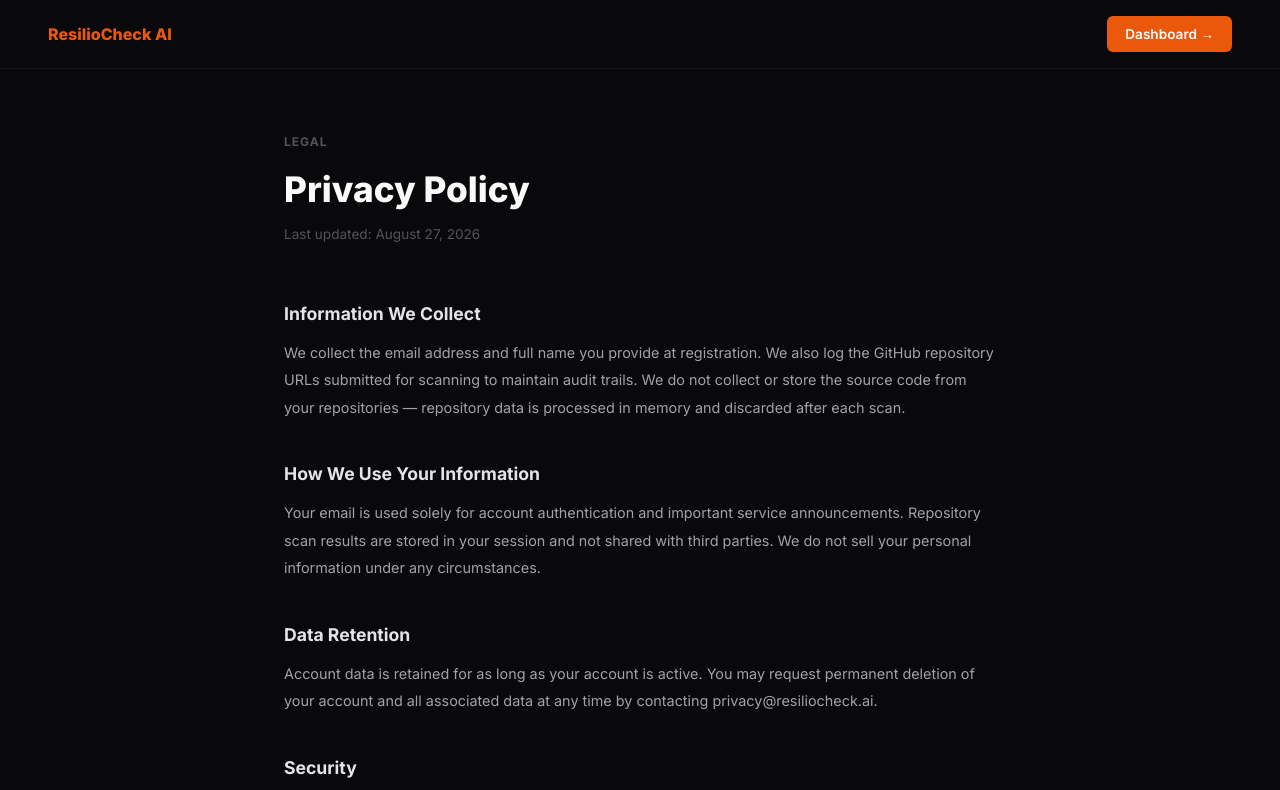
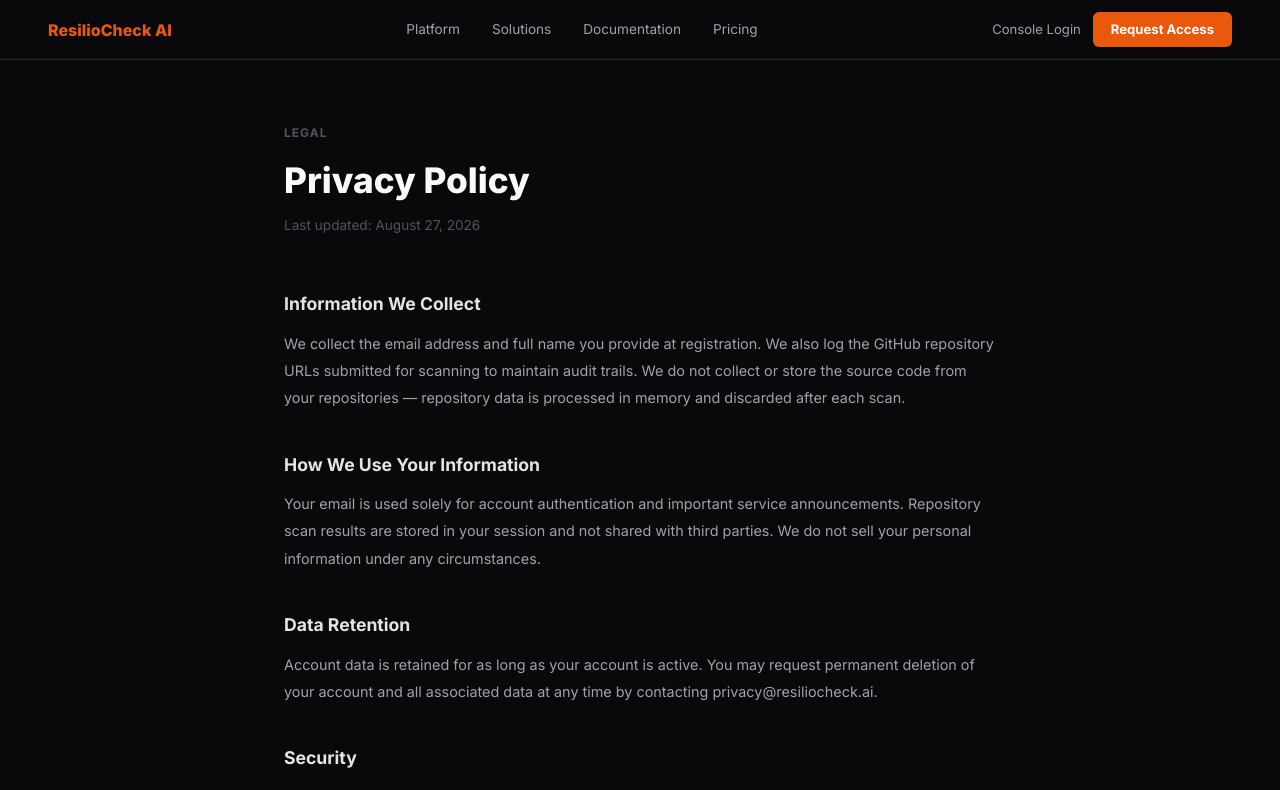
Before and after one commit to brotherJoe-7/resiliocheck-core, a Next.js app in the folder frontend/: page /privacy in a window 1280 px wide. Shown: the top 790 px of the page. Built offline with nearby package versions, Linux system fonts and the light colour scheme.

Commit message:
feat: global navbar and flat design system

```diff
--- /dev/null
+++ b/frontend/src/app/components/Navbar.tsx
@@ -0,0 +1,36 @@
+import Link from 'next/link';
+
+export default function Navbar({ activeItem }: { activeItem?: string }) {
+  return (
+    <nav style={{ display: 'flex', alignItems: 'center', justifyContent: 'space-between', padding: '0 48px', height: 60, borderBottom: '1px solid #27272a' }}>
+      <Link href="/" style={{ textDecoration: 'none' }}>
+        <div style={{ fontWeight: 800, fontSize: '1rem', color: '#ea580c' }}>ResilioCheck AI</div>
+      </Link>
+      <div style={{ display: 'flex', gap: 32, fontSize: '0.85rem', color: '#a1a1aa' }}>
+        {['Platform', 'Solutions', 'Documentation', 'Pricing'].map(item => {
+          const isActive = activeItem === item;
+          const href = item === 'Pricing' ? '/' : `/${item.toLowerCase()}`;
+          return (
+            <Link
+              key={item}
+              href={href}
+              style={{
+                color: isActive ? '#ea580c' : '#a1a1aa',
+                textDecoration: isActive ? 'underline' : 'none',
+                textUnderlineOffset: 4,
+                cursor: 'pointer',
+                transition: 'color 0.15s'
+              }}
+            >
+              {item}
+            </Link>
+          );
+        })}
+      </div>
+      <div style={{ display: 'flex', gap: 12, alignItems: 'center' }}>
+        <Link href="/login" style={{ fontSize: '0.82rem', color: '#a1a1aa', textDecoration: 'none', transition: 'color 0.15s' }}>Console Login</Link>
+        <Link href="/register" style={{ background: '#ea580c', color: 'white', border: 'none', borderRadius: 6, padding: '8px 18px', fontSize: '0.82rem', fontWeight: 700, cursor: 'pointer', textDecoration: 'none', transition: 'opacity 0.15s' }}>Request Access</Link>
+      </div>
+    </nav>
+  );
+}
--- a/frontend/src/app/dashboard/settings/page.tsx
+++ b/frontend/src/app/dashboard/settings/page.tsx
@@ -95,7 +95,7 @@ export default function SettingsPage() {
             </div>
 
             <div style={{ display: 'flex', flexDirection: 'column', gap: 24 }}>
-              <div className="rc-card" style={{ border: '1px solid var(--accent)', background: 'linear-gradient(180deg, rgba(234,88,12,0.05) 0%, rgba(0,0,0,0) 100%)' }}>
+              <div className="rc-card" style={{ border: '1px solid var(--accent)' }}>
                 <div style={{ display: 'flex', justifyContent: 'space-between', alignItems: 'center', marginBottom: 16 }}>
                   <div style={{ fontSize: '1.1rem', fontWeight: 700 }}>{settings.plan.name}</div>
                   <div className="rc-pill rc-pill-orange">{settings.plan.status}</div>
--- a/frontend/src/app/documentation/page.tsx
+++ b/frontend/src/app/documentation/page.tsx
@@ -1,5 +1,6 @@
 import Link from 'next/link';
 import { Check } from 'lucide-react';
+import Navbar from '../components/Navbar';
 
 
 const sections = [
@@ -14,10 +15,9 @@ const sections = [
 export default function DocumentationPage() {
   return (
     <div style={{ minHeight: '100vh', background: '#09090b', color: '#fafafa', fontFamily: 'Inter, sans-serif' }}>
-      <nav style={{ display: 'flex', justifyContent: 'space-between', alignItems: 'center', padding: '16px 48px', borderBottom: '1px solid #18181b', position: 'sticky', top: 0, background: '#09090b', zIndex: 10 }}>
-        <Link href="/" style={{ fontWeight: 800, fontSize: '1rem', color: '#ea580c', textDecoration: 'none' }}>ResilioCheck AI</Link>
-        <Link href="/dashboard" style={{ background: '#ea580c', color: '#fff', borderRadius: 6, padding: '8px 18px', textDecoration: 'none', fontWeight: 600, fontSize: '0.85rem' }}>Open Dashboard →</Link>
-      </nav>
+      <div style={{ position: 'sticky', top: 0, zIndex: 10, background: '#09090b' }}>
+        <Navbar activeItem="Documentation" />
+      </div>
 
       <div style={{ display: 'grid', gridTemplateColumns: '220px 1fr', maxWidth: 1100, margin: '0 auto', padding: '0 24px' }}>
         {/* Sidebar */}
--- a/frontend/src/app/globals.css
+++ b/frontend/src/app/globals.css
@@ -88,7 +88,7 @@
 
   /* Primary button */
   .rc-btn-primary {
-    background: linear-gradient(180deg, #f97316, #ea580c);
+    background: #ea580c;
     color: white; border: none; border-radius: 6px;
     padding: 9px 18px; font-size: 0.82rem; font-weight: 700;
     cursor: pointer; display: inline-flex; align-items: center; gap: 6px;
--- a/frontend/src/app/login/page.tsx
+++ b/frontend/src/app/login/page.tsx
@@ -30,14 +30,13 @@ export default function LoginPage() {
 
   return (
     <div style={{ minHeight: '100vh', background: '#09090b', display: 'flex', alignItems: 'center', justifyContent: 'center', padding: 20 }}>
-      {/* Background glow */}
-      <div style={{ position: 'fixed', top: '20%', left: '50%', transform: 'translateX(-50%)', width: 500, height: 300, background: 'radial-gradient(ellipse, rgba(234,88,12,0.12) 0%, transparent 70%)', pointerEvents: 'none' }} />
+      {/* Background glow removed for flat design */}
 
       <div style={{ width: '100%', maxWidth: 420, position: 'relative', zIndex: 1 }}>
         {/* Logo */}
         <div style={{ textAlign: 'center', marginBottom: 40 }}>
           <div style={{ display: 'inline-flex', alignItems: 'center', gap: 10, marginBottom: 8 }}>
-            <div style={{ width: 32, height: 32, background: 'linear-gradient(135deg, #ea580c, #dc2626)', borderRadius: 8, display: 'flex', alignItems: 'center', justifyContent: 'center', fontSize: '1rem' }}><Zap size={16} /></div>
+            <div style={{ width: 32, height: 32, background: '#ea580c', borderRadius: 8, display: 'flex', alignItems: 'center', justifyContent: 'center', fontSize: '1rem' }}><Zap size={16} /></div>
             <span style={{ fontSize: '1.3rem', fontWeight: 800, color: '#fafafa', letterSpacing: '-0.02em' }}>ResilioCheck AI</span>
           </div>
           <div style={{ fontSize: '0.85rem', color: '#71717a' }}>Sign in to your workspace</div>
--- a/frontend/src/app/page.tsx
+++ b/frontend/src/app/page.tsx
@@ -1,5 +1,6 @@
 import Link from 'next/link';
 import { Check } from 'lucide-react';
+import Navbar from './components/Navbar';
 
 
 const PLANS = [
@@ -26,19 +27,7 @@ const PLANS = [
 export default function LandingPage() {
   return (
     <div style={{ minHeight: '100vh', background: '#09090b', display: 'flex', flexDirection: 'column' }}>
-      {/* Nav */}
-      <nav style={{ display: 'flex', alignItems: 'center', justifyContent: 'space-between', padding: '0 48px', height: 60, borderBottom: '1px solid #27272a' }}>
-        <div style={{ fontWeight: 800, fontSize: '1rem', color: '#ea580c' }}>ResilioCheck AI</div>
-        <div style={{ display: 'flex', gap: 32, fontSize: '0.85rem', color: '#a1a1aa' }}>
-          {['Platform', 'Solutions', 'Documentation', 'Pricing'].map(item => (
-            <Link key={item} href={item === 'Pricing' ? '/' : `/${item.toLowerCase()}`} style={{ color: item === 'Pricing' ? '#ea580c' : '#a1a1aa', textDecoration: item === 'Pricing' ? 'underline' : 'none', textUnderlineOffset: 4, cursor: 'pointer', transition: 'color 0.15s' }}>{item}</Link>
-          ))}
-        </div>
-        <div style={{ display: 'flex', gap: 12, alignItems: 'center' }}>
-          <Link href="/dashboard" style={{ fontSize: '0.82rem', color: '#a1a1aa', textDecoration: 'none' }}>Console Login</Link>
-          <Link href="/dashboard" style={{ background: 'linear-gradient(180deg,#f97316,#ea580c)', color: 'white', border: 'none', borderRadius: 6, padding: '8px 18px', fontSize: '0.82rem', fontWeight: 700, cursor: 'pointer', textDecoration: 'none' }}>Request Access</Link>
-        </div>
-      </nav>
+      <Navbar activeItem="Pricing" />
 
       {/* Pricing Hero */}
       <div style={{ flex: 1, padding: '80px 48px' }}>
@@ -76,7 +65,7 @@ export default function LandingPage() {
                   </div>
                 ))}
               </div>
-              <Link href="/dashboard" style={{ display: 'flex', justifyContent: 'center', padding: '11px 20px', borderRadius: 6, fontSize: '0.85rem', fontWeight: 700, cursor: 'pointer', textDecoration: 'none', background: plan.ctaPrimary ? 'linear-gradient(180deg,#f97316,#ea580c)' : 'transparent', color: plan.ctaPrimary ? 'white' : '#fafafa', border: plan.ctaPrimary ? 'none' : '1px solid #27272a', transition: 'all 0.15s' }}>
+              <Link href="/register" style={{ display: 'flex', justifyContent: 'center', padding: '11px 20px', borderRadius: 6, fontSize: '0.85rem', fontWeight: 700, cursor: 'pointer', textDecoration: 'none', background: plan.ctaPrimary ? '#ea580c' : 'transparent', color: plan.ctaPrimary ? 'white' : '#fafafa', border: plan.ctaPrimary ? 'none' : '1px solid #27272a', transition: 'opacity 0.15s' }}>
                 {plan.cta}
               </Link>
             </div>
--- a/frontend/src/app/platform/page.tsx
+++ b/frontend/src/app/platform/page.tsx
@@ -1,5 +1,6 @@
 import Link from 'next/link';
 import { Brain, Sparkles, LayoutGrid, Key, Settings, Ship } from 'lucide-react';
+import Navbar from '../components/Navbar';
 import type { LucideIcon } from 'lucide-react';
 
 const features: { Icon: LucideIcon; title: string; desc: string }[] = [
@@ -14,10 +15,7 @@ const features: { Icon: LucideIcon; title: string; desc: string }[] = [
 export default function PlatformPage() {
   return (
     <div style={{ minHeight: '100vh', background: '#09090b', color: '#fafafa', fontFamily: 'Inter, sans-serif' }}>
-      <nav style={{ display: 'flex', justifyContent: 'space-between', alignItems: 'center', padding: '16px 48px', borderBottom: '1px solid #18181b' }}>
-        <Link href="/" style={{ fontWeight: 800, fontSize: '1rem', color: '#ea580c', textDecoration: 'none' }}>ResilioCheck AI</Link>
-        <Link href="/login" style={{ background: '#ea580c', color: '#fff', borderRadius: 6, padding: '8px 18px', textDecoration: 'none', fontWeight: 600, fontSize: '0.85rem' }}>Get Started →</Link>
-      </nav>
+      <Navbar activeItem="Platform" />
 
       <div style={{ maxWidth: 900, margin: '0 auto', padding: '80px 24px' }}>
         <div style={{ textAlign: 'center', marginBottom: 72 }}>
@@ -41,7 +39,7 @@ export default function PlatformPage() {
         </div>
 
         <div style={{ textAlign: 'center', marginTop: 72 }}>
-          <Link href="/register" style={{ background: 'linear-gradient(135deg, #ea580c, #dc2626)', color: '#fff', borderRadius: 8, padding: '14px 32px', textDecoration: 'none', fontWeight: 700, fontSize: '1rem' }}>
+          <Link href="/register" style={{ background: '#ea580c', color: '#fff', borderRadius: 8, padding: '14px 32px', textDecoration: 'none', fontWeight: 700, fontSize: '1rem' }}>
             Start Scanning Free →
           </Link>
         </div>
--- a/frontend/src/app/privacy/page.tsx
+++ b/frontend/src/app/privacy/page.tsx
@@ -1,4 +1,5 @@
 import Link from 'next/link';
+import Navbar from '../components/Navbar';
 
 const sections = [
   ['Information We Collect', 'We collect the email address and full name you provide at registration. We also log the GitHub repository URLs submitted for scanning to maintain audit trails. We do not collect or store the source code from your repositories — repository data is processed in memory and discarded after each scan.'],
@@ -11,10 +12,7 @@ const sections = [
 export default function PrivacyPage() {
   return (
     <div style={{ minHeight: '100vh', background: '#09090b', color: '#fafafa', fontFamily: 'Inter, sans-serif' }}>
-      <nav style={{ display: 'flex', justifyContent: 'space-between', alignItems: 'center', padding: '16px 48px', borderBottom: '1px solid #18181b' }}>
-        <Link href="/" style={{ fontWeight: 800, fontSize: '1rem', color: '#ea580c', textDecoration: 'none' }}>ResilioCheck AI</Link>
-        <Link href="/login" style={{ background: '#ea580c', color: '#fff', borderRadius: 6, padding: '8px 18px', textDecoration: 'none', fontWeight: 600, fontSize: '0.85rem' }}>Dashboard →</Link>
-      </nav>
+      <Navbar />
       <div style={{ maxWidth: 760, margin: '0 auto', padding: '64px 24px 80px' }}>
         <div style={{ fontSize: '0.75rem', fontWeight: 700, color: '#52525b', textTransform: 'uppercase', letterSpacing: '1px', marginBottom: 12 }}>Legal</div>
         <h1 style={{ fontSize: '2.2rem', fontWeight: 800, marginBottom: 8 }}>Privacy Policy</h1>
--- a/frontend/src/app/register/page.tsx
+++ b/frontend/src/app/register/page.tsx
@@ -34,12 +34,11 @@ export default function RegisterPage() {
 
   return (
     <div style={{ minHeight: '100vh', background: '#09090b', display: 'flex', alignItems: 'center', justifyContent: 'center', padding: 20 }}>
-      <div style={{ position: 'fixed', top: '20%', left: '50%', transform: 'translateX(-50%)', width: 500, height: 300, background: 'radial-gradient(ellipse, rgba(234,88,12,0.12) 0%, transparent 70%)', pointerEvents: 'none' }} />
 
       <div style={{ width: '100%', maxWidth: 440, position: 'relative', zIndex: 1 }}>
         <div style={{ textAlign: 'center', marginBottom: 40 }}>
           <div style={{ display: 'inline-flex', alignItems: 'center', gap: 10, marginBottom: 8 }}>
-            <div style={{ width: 32, height: 32, background: 'linear-gradient(135deg, #ea580c, #dc2626)', borderRadius: 8, display: 'flex', alignItems: 'center', justifyContent: 'center', fontSize: '1rem' }}><Zap size={16} /></div>
+            <div style={{ width: 32, height: 32, background: '#ea580c', borderRadius: 8, display: 'flex', alignItems: 'center', justifyContent: 'center', fontSize: '1rem', color: '#ffffff' }}><Zap size={16} /></div>
             <span style={{ fontSize: '1.3rem', fontWeight: 800, color: '#fafafa', letterSpacing: '-0.02em' }}>ResilioCheck AI</span>
           </div>
           <div style={{ fontSize: '0.85rem', color: '#71717a' }}>Create your account to get started</div>
--- a/frontend/src/app/security/page.tsx
+++ b/frontend/src/app/security/page.tsx
@@ -1,5 +1,6 @@
 import Link from 'next/link';
 import { Check, Lock } from 'lucide-react';
+import Navbar from '../components/Navbar';
 
 
 const sections = [
@@ -13,10 +14,7 @@ const sections = [
 export default function SecurityPage() {
   return (
     <div style={{ minHeight: '100vh', background: '#09090b', color: '#fafafa', fontFamily: 'Inter, sans-serif' }}>
-      <nav style={{ display: 'flex', justifyContent: 'space-between', alignItems: 'center', padding: '16px 48px', borderBottom: '1px solid #18181b' }}>
-        <Link href="/" style={{ fontWeight: 800, fontSize: '1rem', color: '#ea580c', textDecoration: 'none' }}>ResilioCheck AI</Link>
-        <Link href="/login" style={{ background: '#ea580c', color: '#fff', borderRadius: 6, padding: '8px 18px', textDecoration: 'none', fontWeight: 600, fontSize: '0.85rem' }}>Dashboard →</Link>
-      </nav>
+      <Navbar />
       <div style={{ maxWidth: 760, margin: '0 auto', padding: '64px 24px 80px' }}>
         <div style={{ fontSize: '0.75rem', fontWeight: 700, color: '#52525b', textTransform: 'uppercase', letterSpacing: '1px', marginBottom: 12 }}>Security</div>
         <h1 style={{ fontSize: '2.2rem', fontWeight: 800, marginBottom: 8 }}>Security Disclosure</h1>
--- a/frontend/src/app/solutions/page.tsx
+++ b/frontend/src/app/solutions/page.tsx
@@ -1,5 +1,6 @@
 import Link from 'next/link';
 import { Check, Rocket, Globe, Building2 } from 'lucide-react';
+import Navbar from '../components/Navbar';
 import type { LucideIcon } from 'lucide-react';
 
 const solutions: { tag: string; Icon: LucideIcon; headline: string; desc: string; points: string[] }[] = [
@@ -26,10 +27,7 @@ const solutions: { tag: string; Icon: LucideIcon; headline: string; desc: string
 export default function SolutionsPage() {
   return (
     <div style={{ minHeight: '100vh', background: '#09090b', color: '#fafafa', fontFamily: 'Inter, sans-serif' }}>
-      <nav style={{ display: 'flex', justifyContent: 'space-between', alignItems: 'center', padding: '16px 48px', borderBottom: '1px solid #18181b' }}>
-        <Link href="/" style={{ fontWeight: 800, fontSize: '1rem', color: '#ea580c', textDecoration: 'none' }}>ResilioCheck AI</Link>
-        <Link href="/login" style={{ background: '#ea580c', color: '#fff', borderRadius: 6, padding: '8px 18px', textDecoration: 'none', fontWeight: 600, fontSize: '0.85rem' }}>Get Started →</Link>
-      </nav>
+      <Navbar activeItem="Solutions" />
 
       <div style={{ maxWidth: 900, margin: '0 auto', padding: '80px 24px' }}>
         <div style={{ textAlign: 'center', marginBottom: 72 }}>
@@ -68,7 +66,7 @@ export default function SolutionsPage() {
         </div>
 
         <div style={{ textAlign: 'center', marginTop: 72 }}>
-          <Link href="/" style={{ background: 'linear-gradient(135deg, #ea580c, #dc2626)', color: '#fff', borderRadius: 8, padding: '14px 32px', textDecoration: 'none', fontWeight: 700, fontSize: '1rem' }}>
+          <Link href="/" style={{ background: '#ea580c', color: '#fff', borderRadius: 8, padding: '14px 32px', textDecoration: 'none', fontWeight: 700, fontSize: '1rem' }}>
             See Pricing →
           </Link>
         </div>
--- a/frontend/src/app/terms/page.tsx
+++ b/frontend/src/app/terms/page.tsx
@@ -1,4 +1,5 @@
 import Link from 'next/link';
+import Navbar from '../components/Navbar';
 
 const sections = [
   ['Acceptance of Terms', 'By accessing or using ResilioCheck AI, you agree to be bound by these Terms of Service. If you do not agree, please do not use the platform.'],
@@ -12,10 +13,7 @@ const sections = [
 export default function TermsPage() {
   return (
     <div style={{ minHeight: '100vh', background: '#09090b', color: '#fafafa', fontFamily: 'Inter, sans-serif' }}>
-      <nav style={{ display: 'flex', justifyContent: 'space-between', alignItems: 'center', padding: '16px 48px', borderBottom: '1px solid #18181b' }}>
-        <Link href="/" style={{ fontWeight: 800, fontSize: '1rem', color: '#ea580c', textDecoration: 'none' }}>ResilioCheck AI</Link>
-        <Link href="/login" style={{ background: '#ea580c', color: '#fff', borderRadius: 6, padding: '8px 18px', textDecoration: 'none', fontWeight: 600, fontSize: '0.85rem' }}>Dashboard →</Link>
-      </nav>
+      <Navbar />
       <div style={{ maxWidth: 760, margin: '0 auto', padding: '64px 24px 80px' }}>
         <div style={{ fontSize: '0.75rem', fontWeight: 700, color: '#52525b', textTransform: 'uppercase', letterSpacing: '1px', marginBottom: 12 }}>Legal</div>
         <h1 style={{ fontSize: '2.2rem', fontWeight: 800, marginBottom: 8 }}>Terms of Service</h1>
```
